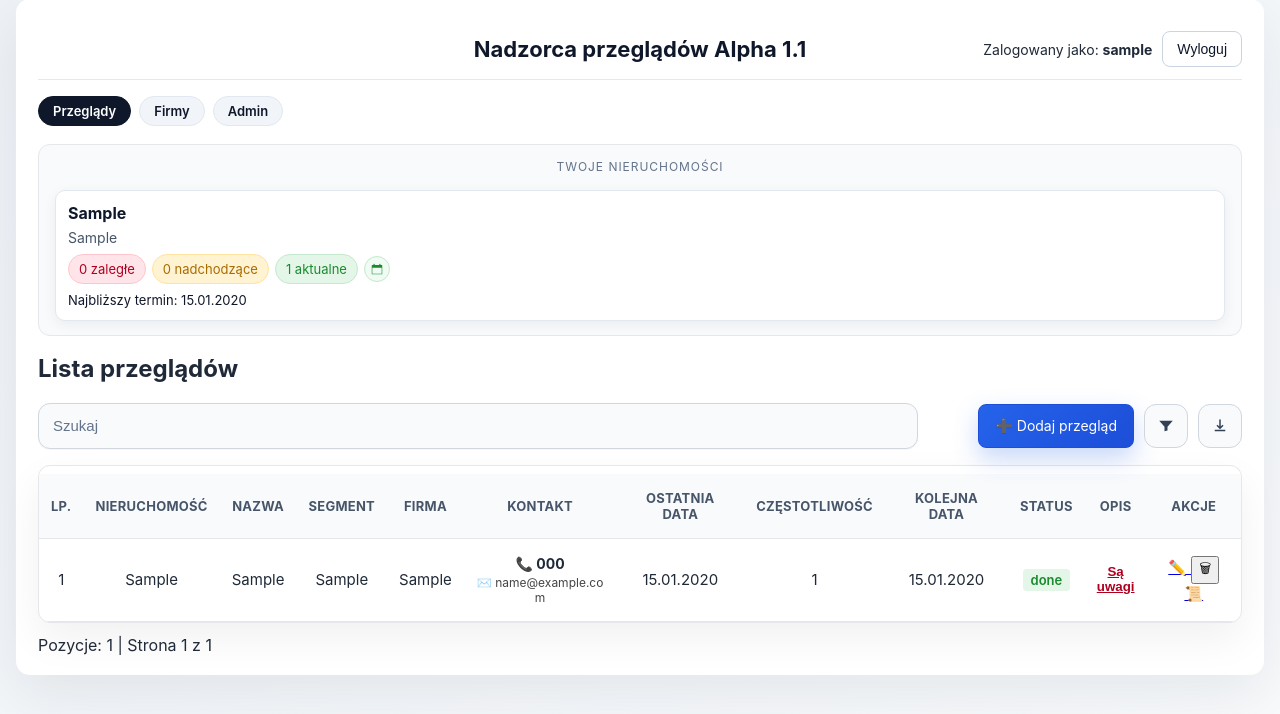
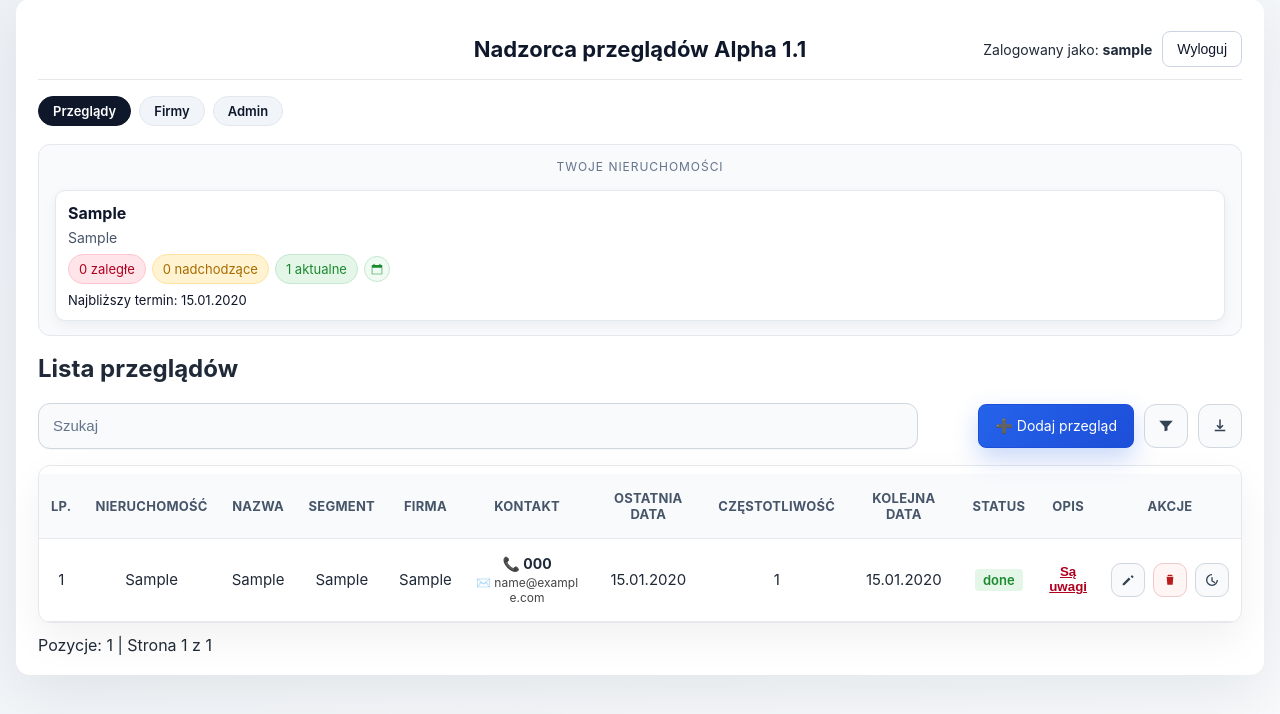
Before and after one commit to KamilWyjadlowski/przeglady_nadzorca, a Flask app: page / in a window 1280 px wide. Shown: the part 17-731 px from the top of the page. Run offline with Flask 3, Linux system fonts and the light colour scheme; the visitor is signed in with stand-in values (Sample User, id 1); tables that the repository leaves empty hold one stand-in row (values such as "Sample post"); parts of the project's set-up code (start-up, migrations or seed data) failed here and were passed over.

Commit message:
Refactor action buttons in inspection table for improved accessibility and styling

```diff
--- a/static/style.css
+++ b/static/style.css
@@ -115,6 +115,63 @@ table td:nth-child(1) {
 table th:nth-child(11),
 table td:nth-child(11) {
   width: 60px;
+}
+
+.actions-cell {
+  text-align: center;
+}
+
+.action-toolbar {
+  display: flex;
+  align-items: center;
+  justify-content: center;
+  gap: 8px;
+}
+
+.action-form {
+  margin: 0;
+  display: inline-flex;
+}
+
+.action-icon {
+  display: inline-flex;
+  align-items: center;
+  justify-content: center;
+  width: 34px;
+  height: 34px;
+  padding: 0;
+  border: 1px solid #d0d7de;
+  background: #f8fafc;
+  color: #334155;
+  border-radius: 10px;
+  cursor: pointer;
+  text-decoration: none;
+}
+
+.action-icon:hover {
+  background: #f1f5f9;
+  border-color: #cbd5e1;
+}
+
+.action-icon:focus-visible {
+  outline: 2px solid #2563eb;
+  outline-offset: 2px;
+}
+
+.action-icon svg {
+  width: 16px;
+  height: 16px;
+}
+
+.action-icon--danger {
+  color: #b91c1c;
+  background: #fff5f5;
+  border-color: #f1c7c7;
+}
+
+.action-icon--danger:hover {
+  background: #fee2e2;
+  border-color: #fca5a5;
 }
 
 .admin-props-table {
--- a/templates/index.html
+++ b/templates/index.html
@@ -419,28 +419,50 @@
             </td>
 
             <td class="actions-cell">
+              <div class="action-toolbar">
                 <a
                   href="{{ url_for('edit', idx=ins.idx) }}"
-                class="action-btn"
+                  class="action-icon"
                   title="Edytuj"
+                  aria-label="Edytuj"
                 >
-                ✏️
+                  <svg viewBox="0 0 24 24" aria-hidden="true">
+                    <path
+                      d="M4 17.5V20h2.5l9.2-9.2-2.5-2.5L4 17.5zm12-10.7 2.5 2.5 1.4-1.4a1 1 0 0 0 0-1.4l-1.1-1.1a1 1 0 0 0-1.4 0l-1.4 1.4z"
+                      fill="currentColor"
+                    />
+                  </svg>
                 </a>
-
                 <form
                   method="POST"
                   action="{{ url_for('delete', idx=ins.idx) }}"
-                style="display: inline"
+                  class="action-form"
                   onsubmit="return confirm('Na pewno usunąć ten przegląd?');"
                 >
                   <input type="hidden" name="csrf_token" value="{{ csrf_token }}">
-                <button type="submit" class="action-btn action-delete" title="Usuń">🗑</button>
+                  <button type="submit" class="action-icon action-icon--danger" title="Usuń" aria-label="Usuń">
+                    <svg viewBox="0 0 24 24" aria-hidden="true">
+                      <path
+                        d="M7 7h10l-1 12H8L7 7zm2-3h6l1 2H8l1-2z"
+                        fill="currentColor"
+                      />
+                    </svg>
+                  </button>
                 </form>
                 <a
                   href="{{ url_for('history', inspection_id=ins.id) }}"
-                class="action-btn"
+                  class="action-icon"
                   title="Historia"
-              >📜</a>
+                  aria-label="Historia"
+                >
+                  <svg viewBox="0 0 24 24" aria-hidden="true">
+                    <path
+                      d="M12 3a9 9 0 1 0 9 9h-2a7 7 0 1 1-7-7V3zm-1 5h2v5l4 2-1 1.7-5-2.7V8z"
+                      fill="currentColor"
+                    />
+                  </svg>
+                </a>
+              </div>
             </td>
           </tr>
 
```
Lines whose indentation alone changed are shown as unchanged.
